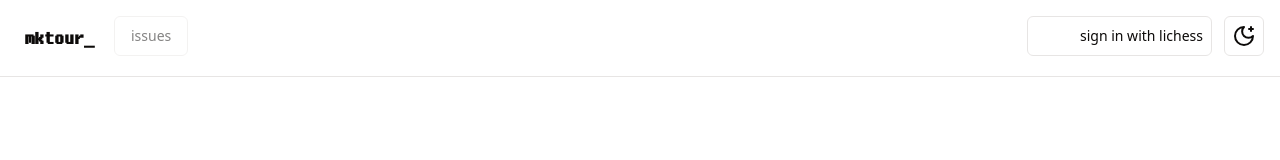
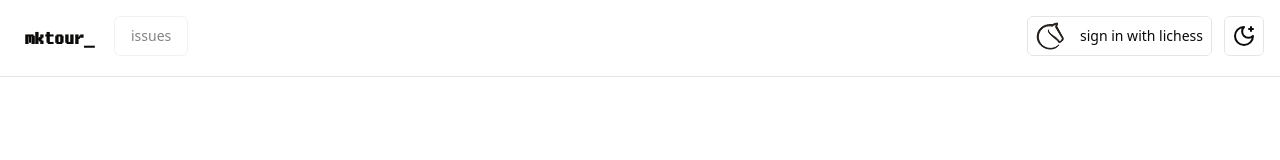
Before and after one commit to sukalov/mktour, a Next.js app: page / in a window 1280 px wide. Shown: the top 160 px of the page. Built offline with nearby package versions, Linux system fonts and the light colour scheme; no server answers.

Commit message:
lichess logo made mode sensitive black/white

```diff
--- a/src/components/ui/lichess-logo.tsx
+++ b/src/components/ui/lichess-logo.tsx
@@ -1,10 +1,8 @@
 export default function LichessLogo() {
 	return (
-		<svg xmlns="http://www.w3.org/2000/svg" width="28" height="28" viewBox="0 0 28 28" fill="none">
+		<svg xmlns="http://www.w3.org/2000/svg" width="28" height="28" viewBox="0 0 28 28" className="fill-primary stroke-primary">
 			<path
 				d="M21.6549 1C19.7818 1.22187 18.2313 1.47877 16.7275 2.58386C3.92052 1.68259 0.616889 10.5716 1.3449 16.3205C2.83753 27.3874 17.9204 30.3444 22.914 22.8683C18.9641 26.9532 12.6858 27.5137 7.8853 24.5052C3.0848 21.4968 0.715584 15.2738 3.46896 10.0589C6.22287 4.84394 11.0637 3.14171 16.3879 4.13428C17.6773 3.38163 19.1604 2.42516 20.4498 2.44267L19.551 5.02228L26.3174 16.3651C26.0845 19.3662 23.4208 19.6093 23.4208 19.6093C23.1162 18.829 22.5537 18.0477 20.8515 16.4055C19.1498 14.7632 11.5842 11.0037 12.4741 7.80306C11.4123 11.501 17.9453 15.3147 19.924 17.1783C21.9032 19.0413 22.8031 20.3842 22.9989 20.7643C22.9989 20.7643 27.9825 19.4352 27.1579 16.026L20.8292 4.54086L21.6549 1Z"
-				fill="white"
-				stroke="white"
 				strokeLinejoin="round"
 			/>
 		</svg>
```
